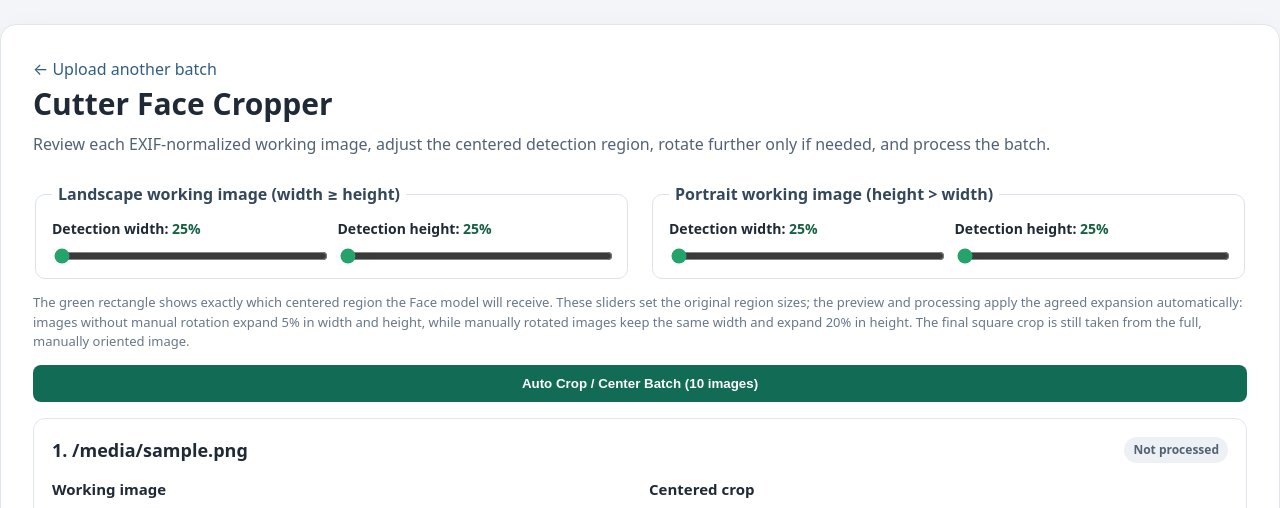
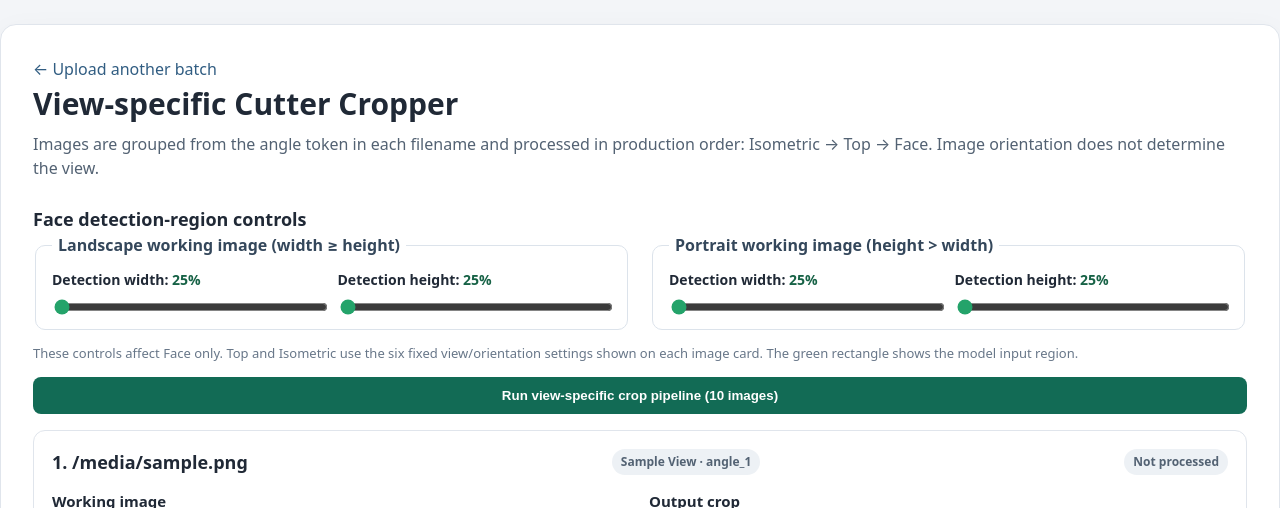
Before and after one commit to crico98/Cobalt_Crop, a Flask app: template templates/batch.html in a window 1280 px wide. Shown: the top 508 px of the page. Run offline with Flask 3, Linux system fonts and the light colour scheme; the template is opened without the code that fills it: most values are stand-ins (such as "Sample title", 1, 10 or a date in 2020); some libraries are stand-ins or nearby versions; grey boxes are pictures that could not be loaded.

Commit message:
Show view grouping and per-view crop previews

```diff
--- a/templates/batch.html
+++ b/templates/batch.html
@@ -3,16 +3,17 @@
 <head>
 <meta charset="utf-8">
 <meta name="viewport" content="width=device-width,initial-scale=1">
-<title>Cutter Face Cropper — Batch</title>
+<title>View-specific Cutter Cropper — Batch</title>
 <link rel="stylesheet" href="{{ url_for('static', filename='style.css') }}">
 </head>
 <body>
 <main class="shell wide">
 <a class="back" href="{{ url_for('index') }}">← Upload another batch</a>
-<h1>Cutter Face Cropper</h1>
-<p class="sub">Review each EXIF-normalized working image, adjust the centered detection region, rotate further only if needed, and process the batch.</p>
+<h1>View-specific Cutter Cropper</h1>
+<p class="sub">Images are grouped from the angle token in each filename and processed in production order: Isometric → Top → Face. Image orientation does not determine the view.</p>
 
 <form method="post" action="{{ url_for('autocrop_batch', batch_id=batch_id) }}" class="batch-action">
+  <h2>Face detection-region controls</h2>
   <div class="crop-controls">
     <fieldset class="crop-preset">
       <legend>Landscape working image (width ≥ height)</legend>
@@ -25,8 +26,8 @@
       <div class="crop-control"><label for="portrait_height">Detection height: <output id="portrait_height_value">{{ portrait_height }}%</output></label><input id="portrait_height" name="portrait_height" type="range" min="25" max="100" step="1" value="{{ portrait_height }}"></div>
     </fieldset>
   </div>
-  <p class="muted">The green rectangle shows exactly which centered region the Face model will receive. These sliders set the original region sizes; the preview and processing apply the agreed expansion automatically: images without manual rotation expand 5% in width and height, while manually rotated images keep the same width and expand 20% in height. The final square crop is still taken from the full, manually oriented image.</p>
-  <button class="primary" type="submit">Auto Crop / Center Batch ({{ total }} images)</button>
+  <p class="muted">These controls affect Face only. Top and Isometric use the six fixed view/orientation settings shown on each image card. The green rectangle shows the model input region.</p>
+  <button class="primary" type="submit">Run view-specific crop pipeline ({{ total }} images)</button>
 </form>
 
 {% if completed %}<p><a class="download" href="{{ url_for('download_batch', batch_id=batch_id) }}">Download all successful crops (.zip)</a></p>{% endif %}
@@ -36,14 +37,15 @@
 <article class="item-card">
   <div class="item-heading">
     <h2>{{ loop.index }}. {{ item.filename }}</h2>
+    <span class="status pending">{{ item.view|title }} · angle_{{ item.angle_id }}</span>
     {% if item.crop %}<span class="status success">Cropped</span>{% elif item.error %}<span class="status failure">Needs attention</span>{% else %}<span class="status pending">Not processed</span>{% endif %}
   </div>
   <div class="item-columns">
     <div>
       <h3>Working image</h3>
       <div class="image-frame">
-        <img class="preview working-preview" data-manual-rotation="{{ item.rotation }}" src="{{ url_for('image_file', batch_id=batch_id, job_id=item.id, kind='working') }}?v={{ item.rotation }}" alt="Working image">
-        <div class="crop-guide" data-crop-guide aria-hidden="true"><span>Model sees this area</span></div>
+        <img class="preview working-preview" data-view="{{ item.view }}" data-manual-rotation="{{ item.rotation }}" data-region-width="{{ item.preview_region_width }}" data-region-height="{{ item.preview_region_height }}" src="{{ url_for('image_file', batch_id=batch_id, job_id=item.id, kind='working') }}?v={{ item.rotation }}" alt="Working image">
+        <div class="crop-guide" data-crop-guide aria-hidden="true"><span>Model input region</span></div>
       </div>
       <div class="actions">
         <form method="post" action="{{ url_for('rotate', batch_id=batch_id, job_id=item.id, direction='left') }}"><button class="secondary">↶ Rotate left</button></form>
@@ -51,24 +53,33 @@
       </div>
       <p class="muted">Manual rotation: {{ item.rotation }}°</p>
       <p class="muted">Source EXIF orientation: {{ item.source_exif_orientation }} (applied on upload)</p>
+      <p class="muted">Detection region: {{ item.preview_region_width }}% width × {{ item.preview_region_height }}% height</p>
     </div>
     <div>
-      <h3>Centered crop</h3>
+      <h3>Output crop</h3>
       {% if item.crop %}
-        <img class="preview crop" src="{{ url_for('image_file', batch_id=batch_id, job_id=item.id, kind='crop') }}?v={{ item.rotation }}" alt="Centered crop">
+        <img class="preview crop" src="{{ url_for('image_file', batch_id=batch_id, job_id=item.id, kind='crop') }}?v={{ item.rotation }}" alt="Output crop">
+        {% if item.view == "face" %}
           <dl>
-          <dt>Detection region</dt><dd>{{ item.face.region_width }}% width × {{ item.face.region_height }}% height</dd>
             <dt>Confidence</dt><dd>{{ item.face.confidence }}</dd>
             <dt>Face center (px)</dt><dd>{{ item.face.center }}</dd>
             <dt>Estimated radius (px)</dt><dd>{{ item.face.radius }}</dd>
             <dt>Geometry reconstructed</dt><dd>{{ "Yes" if item.face.reconstructed else "No" }}</dd>
           </dl>
           {% if item.face.review %}<p class="notice warn">Review recommended. Check this crop visually.</p>{% else %}<p class="notice good">No model review flags raised. Still verify visually.</p>{% endif %}
+        {% else %}
+          <dl>
+            <dt>Target confidence</dt><dd>{{ item.detection.confidence }}</dd>
+            <dt>Target box (px)</dt><dd>{{ item.detection.box }}</dd>
+            <dt>Crop framing</dt><dd>{{ (item.detection.target_coverage * 100)|round|int }}% target coverage (provisional)</dd>
+          </dl>
+          <p class="notice warn">Provisional framing — visually review Top/Isometric crops before accepting final margins.</p>
+        {% endif %}
         <a class="download" href="{{ url_for('download_one', batch_id=batch_id, job_id=item.id) }}">Download this crop</a>
       {% elif item.error %}
         <p class="notice bad">{{ item.error }}</p>
       {% else %}
-        <div class="empty small">Crop will appear here after batch processing.</div>
+        <div class="empty small">Crop will appear here after processing.</div>
       {% endif %}
     </div>
   </div>
@@ -76,7 +87,7 @@
 {% endfor %}
 </section>
 
-<p class="muted">Square crops use the V2 model's 87.5% face-coverage target and pad beyond image edges. Images are processed sequentially on the CPU. EXIF is applied once during upload; any additional manual rotation is preserved. No deskew is applied.</p>
+<p class="muted">Face continues to use the existing V2 segmentation-to-circle crop behavior. Top detects the full visible cutter; Isometric detects the diamond table. Top/Isometric crops are square, preserve aspect ratio, and pad beyond source edges. Their current coverage factors are preview defaults, not production-approved settings.</p>
 </main>
 <script>
 (() => {
@@ -91,12 +102,16 @@
       const image = frame.querySelector(".working-preview");
       const guide = frame.querySelector("[data-crop-guide]");
       if (!image || !guide || !image.naturalWidth || !image.naturalHeight) return;
+      let width = Number(image.dataset.regionWidth);
+      let height = Number(image.dataset.regionHeight);
+      if (image.dataset.view === "face") {
         const landscape = image.naturalWidth >= image.naturalHeight;
         const baseWidth = Number(document.getElementById(landscape ? "landscape_width" : "portrait_width").value);
         const baseHeight = Number(document.getElementById(landscape ? "landscape_height" : "portrait_height").value);
         const manuallyRotated = Number(image.dataset.manualRotation || 0) % 360 !== 0;
-      const width = Math.min(100, Math.round(baseWidth * (manuallyRotated ? 1 : 1.05)));
-      const height = Math.min(100, Math.round(baseHeight * (manuallyRotated ? 1.20 : 1.05)));
+        width = Math.min(100, Math.round(baseWidth * (manuallyRotated ? 1 : 1.05)));
+        height = Math.min(100, Math.round(baseHeight * (manuallyRotated ? 1.20 : 1.05)));
+      }
       guide.style.width = width + "%";
       guide.style.height = height + "%";
       const label = guide.querySelector("span");
```
Lines whose indentation alone changed are shown as unchanged.
